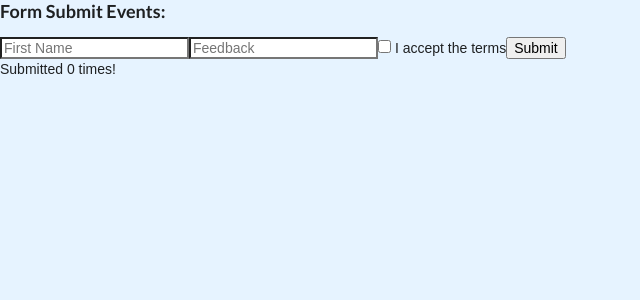
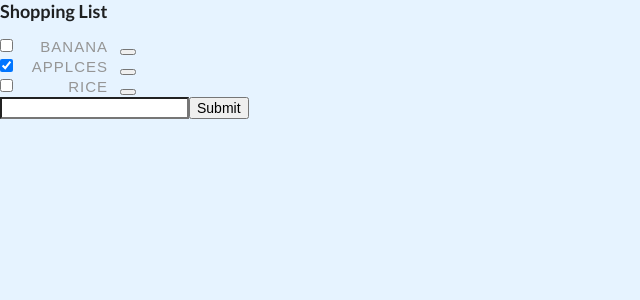
Before and after one commit to andr3wsc0tt/React, a React (Create React App) app: page / in a window 1280 px wide. Shown: the top 300 px of the page, without its empty margins (0-640 px from the left). Built offline with nearby package versions, Linux system fonts and the light colour scheme.

Commit message:
groshery list

```diff
--- a/src/App.tsx
+++ b/src/App.tsx
@@ -7,6 +7,7 @@ import './Card.css'
 import InputEvents from './events/InputEvents'
 import MovementEvents from './events/MovementEvents'
 import FormValidation from './FormValidation'
+import ShoppingList from './shoppingList/ShoppingList'
 
 function App() {
   return (
@@ -16,7 +17,8 @@ function App() {
       <Card/> */}
       {/* <InputEvents/>
       <MovementEvents/> */}
-      <FormValidation/>
+      {/* <FormValidation/> */}
+      <ShoppingList/>
 
     </div>
   );
--- /dev/null
+++ b/src/shoppingList/ShoppingList.tsx
@@ -0,0 +1,142 @@
+import * as React from 'react';
+import { string } from 'prop-types';
+
+export interface IShoppingListProps {
+
+}
+
+export default class ShoppingList extends React.Component<IShoppingListProps, {newItemName : string, groceryItems: Array<any>, validationErrors: any, submitted: number}> {
+    constructor(props : any){
+        super(props);
+
+        this.state = {
+            newItemName: '',
+            groceryItems: [
+                {name:'Banana', id: 'item-1', completed:false},
+                {name:'Applces', id: 'item-2', completed: true},
+                {name:'Rice', id:'item-3', completed:false}
+            ],
+            validationErrors: {},
+            submitted: 0
+        }
+
+        this.handleOnChange = this.handleOnChange.bind(this)
+        this.handleCompletedToggle = this.handleCompletedToggle.bind(this)
+        this.handleDelete = this.handleDelete.bind(this)
+        this.validateFields = this.validateFields.bind(this)
+        this.handleOnSubmit = this.handleOnSubmit.bind(this)
+    }
+
+    handleOnChange(event: React.ChangeEvent<HTMLInputElement>) {
+        const target = event.target;
+        const name: string = target.name;
+        const value = target.type === "text" ? target.value : target.checked;
+
+        this.setState({
+          newItemName: value
+        } as any);
+      }
+
+    handleCompletedToggle(e : React.ChangeEvent<HTMLInputElement>){
+        const target = e.target;
+        const itemindexValue = target.getAttribute('data-itemindex')!;
+        const index = parseInt(itemindexValue, 10)
+
+        console.log('toggling: ' + index)
+
+        const newGroceryItemsState = [...this.state.groceryItems]
+        newGroceryItemsState[index].completed = target.checked
+
+        this.setState({
+            groceryItems: newGroceryItemsState
+        })
+    }
+
+    handleDelete(e : React.MouseEvent<HTMLButtonElement, MouseEvent>){
+        const target = e.target as HTMLInputElement;
+        const itemindexValue = target.getAttribute('data-itemindex')!;
+        const index = parseInt(itemindexValue, 10)
+
+        console.log('deleting: ' + index)
+
+        const newGroceryItemsState = [...this.state.groceryItems]
+        newGroceryItemsState.splice(index, 1)
+
+        this.setState({
+            groceryItems: newGroceryItemsState
+        })
+
+     }
+
+    handleOnSubmit(e : React.FormEvent<HTMLFormElement>){
+        e.preventDefault()
+
+        const isFormValid = this.validateFields()
+
+        if (isFormValid){
+            const newGroceryItemObject = {
+                completed: false,
+                name: this.state.newItemName,
+                id: `item-${this.state.submitted+4}`
+            }
+            this.setState((state) => {
+                return {
+                    submitted: state.submitted + 1,
+                    groceryItems: [...state.groceryItems, newGroceryItemObject],
+                    newItemName: ''
+                }
+            })
+        }
+    }
+
+    validateFields(){
+        const {
+            newItemName
+        } = this.state
+
+        const errors : Record<string, string> = {}
+
+        if(!newItemName){
+            errors['newItemName'] = 'Please enter new item name'
+        }
+
+        return Object.keys(errors).length === 0
+    }
+
+    public render() {
+    return (
+      <>
+        <section>
+            <h3>Shopping List</h3>
+            { !this.state.groceryItems.length && <p>No Items!</p>}
+            <ul>
+                {
+                    this.state.groceryItems.map((item, index) => {
+                        return(
+                            <li key={item.id}>
+                                <input
+                                type="checkbox"
+                                checked={item.completed}
+                                onChange={this.handleCompletedToggle}
+                                data-itemindex={index}
+                                />
+                                <span>{item.name}</span>
+                                <button
+                                    data-itemindex={index}
+                                    onClick={this.handleDelete}
+                                    >
+                                </button>
+                            </li>
+                        )
+                    })
+                }
+            </ul>
+            <form onSubmit={this.handleOnSubmit} >
+                <input type="text" value={this.state.newItemName} onChange={this.handleOnChange}/>
+                <input type="submit" value='Submit'/>
+            </form>
+        </section>
+      </>
+    );
+  }
+}
```
Also changed, not shown: src/shoppingList/ShoppingList.css (added).
